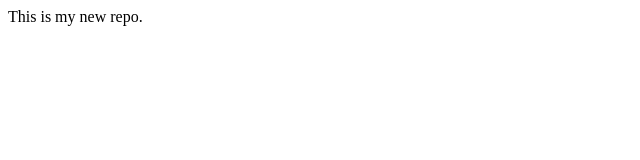
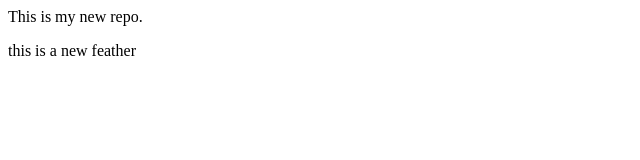
Before and after one commit to faisakzafar1/localrepo, a plain HTML site: page index.html in a window 1280 px wide. Shown: the whole page, without its empty margins (0-640 px from the left). Drawn offline with Linux system fonts and the light colour scheme.

Commit message:
add new feather

```diff
--- a/index.html
+++ b/index.html
@@ -1 +1,2 @@
 <p>This is my new repo.</p>
+<p>this is a new feather</p>
```
